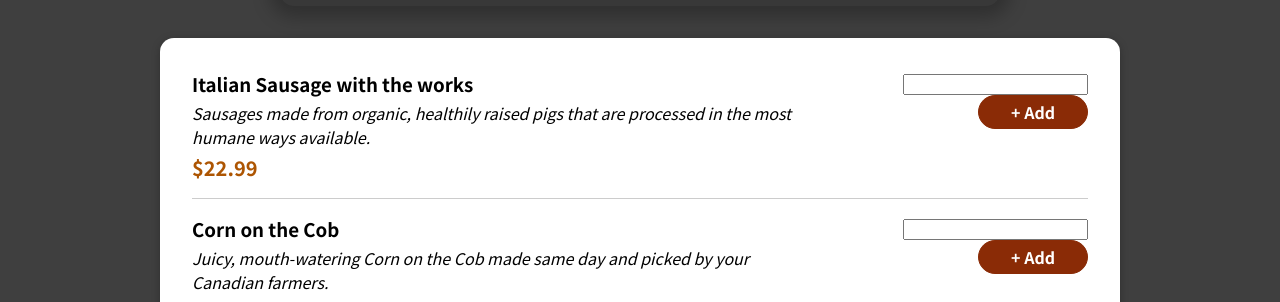
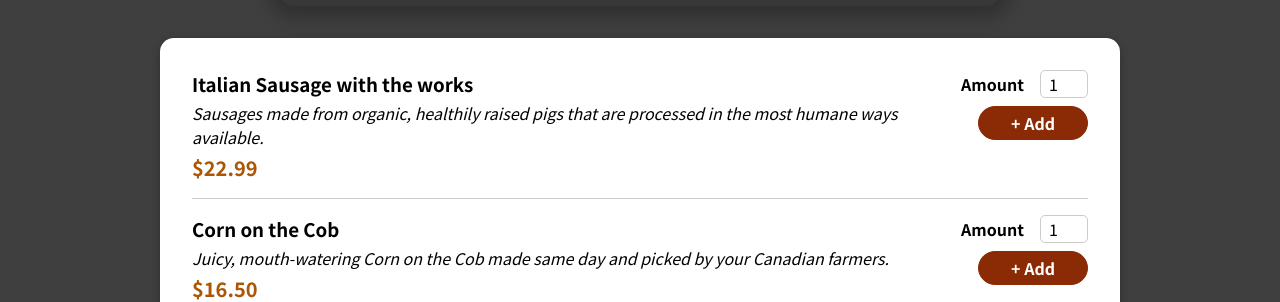
Before and after one commit to JoshuaHaughton/food-truck, a React (Create React App) app: page / in a window 1280 px wide. Shown: the part 443-745 px from the top of the page. Built offline with nearby package versions, Linux system fonts and the light colour scheme.

Commit message:
Create Input component for MealItemForm

```diff
--- a/src/components/Meals/MealItem/MealItemForm.jsx
+++ b/src/components/Meals/MealItem/MealItemForm.jsx
@@ -1,13 +1,25 @@
-import React from 'react'
-import classes from './MealItemForm.module.css'
+import React from "react";
+import Input from "../../UI/Input";
+import classes from "./MealItemForm.module.css";
 
 const MealItemForm = (props) => {
   return (
     <form className={classes.form}>
-      <input type="text" />
+      <Input
+        type="text"
+        label="Amount"
+        input={{
+          id: "amount",
+          type: "number",
+          min: "1",
+          max: "5",
+          step: "1",
+          defaultValue: "1",
+        }}
+      />
       <button>+ Add</button>
     </form>
-  )
-}
+  );
+};
 
-export default MealItemForm
+export default MealItemForm;
--- /dev/null
+++ b/src/components/UI/Input.jsx
@@ -0,0 +1,13 @@
+import React from "react";
+import classes from "./Input.module.css"
+
+const Input = (props) => {
+  return (
+    <div className={classes.input}>
+      <label htmlFor={props.input.id}>{props.label}</label>
+      <input {...props.input} />
+    </div>
+  );
+};
+
+export default Input;
--- /dev/null
+++ b/src/components/UI/Input.module.css
@@ -0,0 +1,18 @@
+.input {
+  display: flex;
+  align-items: center;
+  margin-bottom: 0.5rem;
+}
+
+.input label {
+  font-weight: bold;
+  margin-right: 1rem;
+}
+
+.input input {
+  width: 3rem;
+  border-radius: 5px;
+  border: 1px solid #ccc;
+  font: inherit;
+  padding-left: 0.5rem;
+}
```
